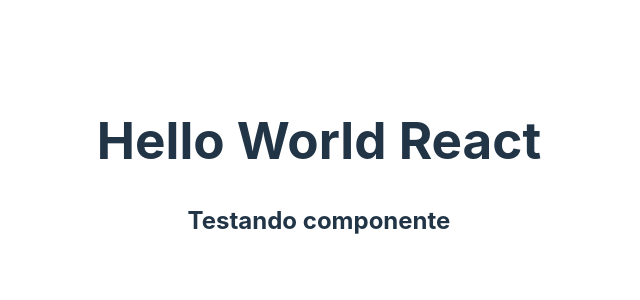
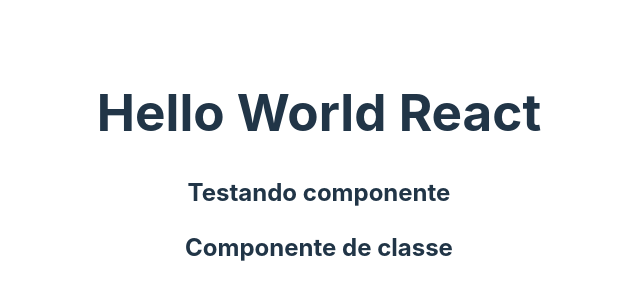
Before and after one commit to francojeferson/react-core-fundamentals, a React (Vite) app in the folder 1_components/: page / in a window 1280 px wide. Shown: the part 232-532 px from the top of the page, without its empty margins (321-961 px from the left). Built offline with nearby package versions, Linux system fonts and the light colour scheme.

Commit message:
docs(components): update 1 file and create 1 file

```diff
--- a/1_components/src/App.jsx
+++ b/1_components/src/App.jsx
@@ -3,13 +3,15 @@
 
 // 4:Importa o componente filho
 import FunctionalComponent from "./components/FunctionalComponent";
+import ClassComponent from "./components/ClassComponent";
 
 function App() {
   return (
     <>
       <h1>Hello World React</h1>
       {/* 5:Utiliza o componente importado no JSX */}
-      <FunctionalComponent/>
+      <FunctionalComponent />
+      <ClassComponent/>
     </>
   );
 }
--- /dev/null
+++ b/1_components/src/components/ClassComponent.jsx
@@ -0,0 +1,13 @@
+import React from "react";
+
+class ClassComponent extends React.Component {
+  render() {
+    return (
+      <div>
+        <h2>Componente de classe</h2>
+      </div>
+    );
+  }
+}
+
+export default ClassComponent;
```
